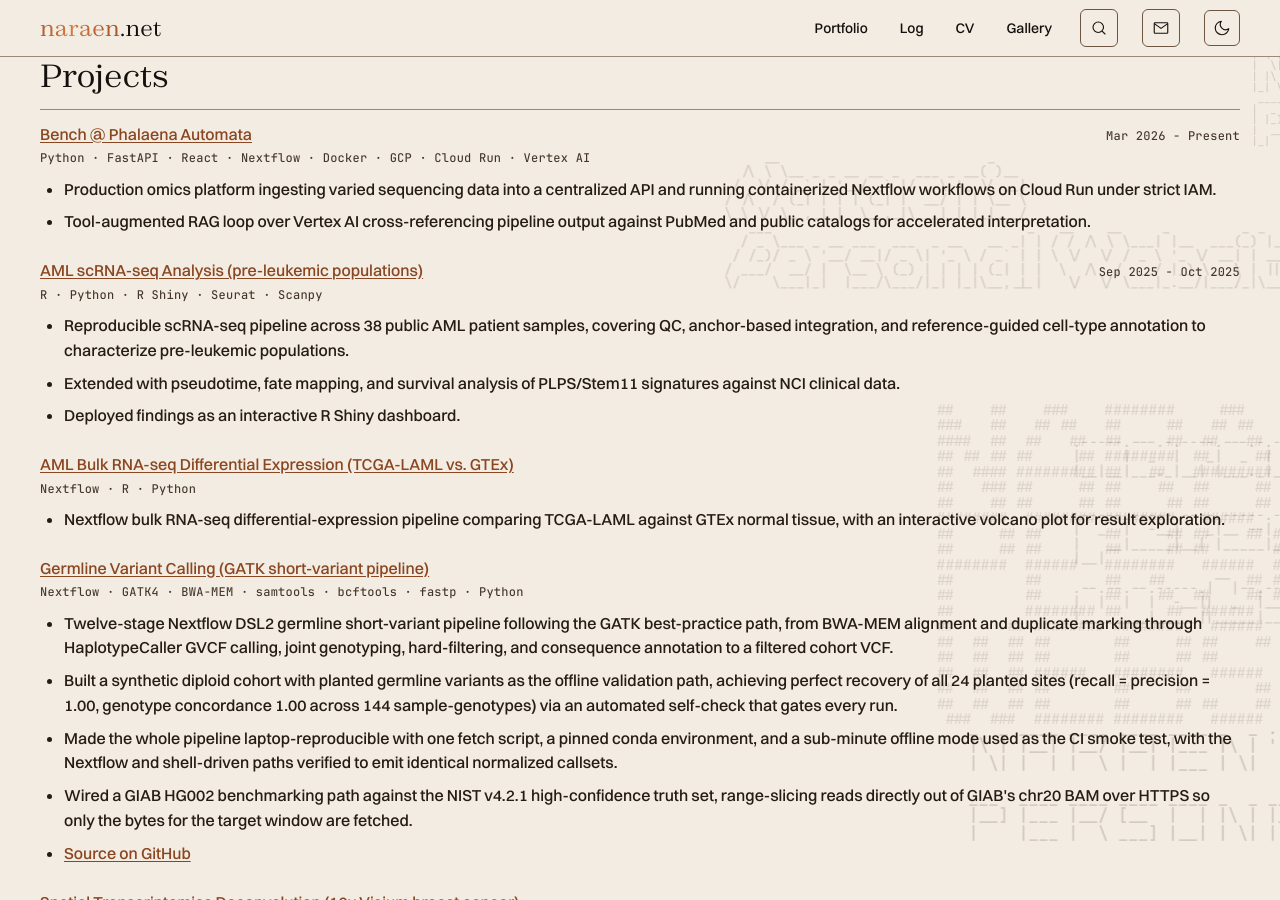
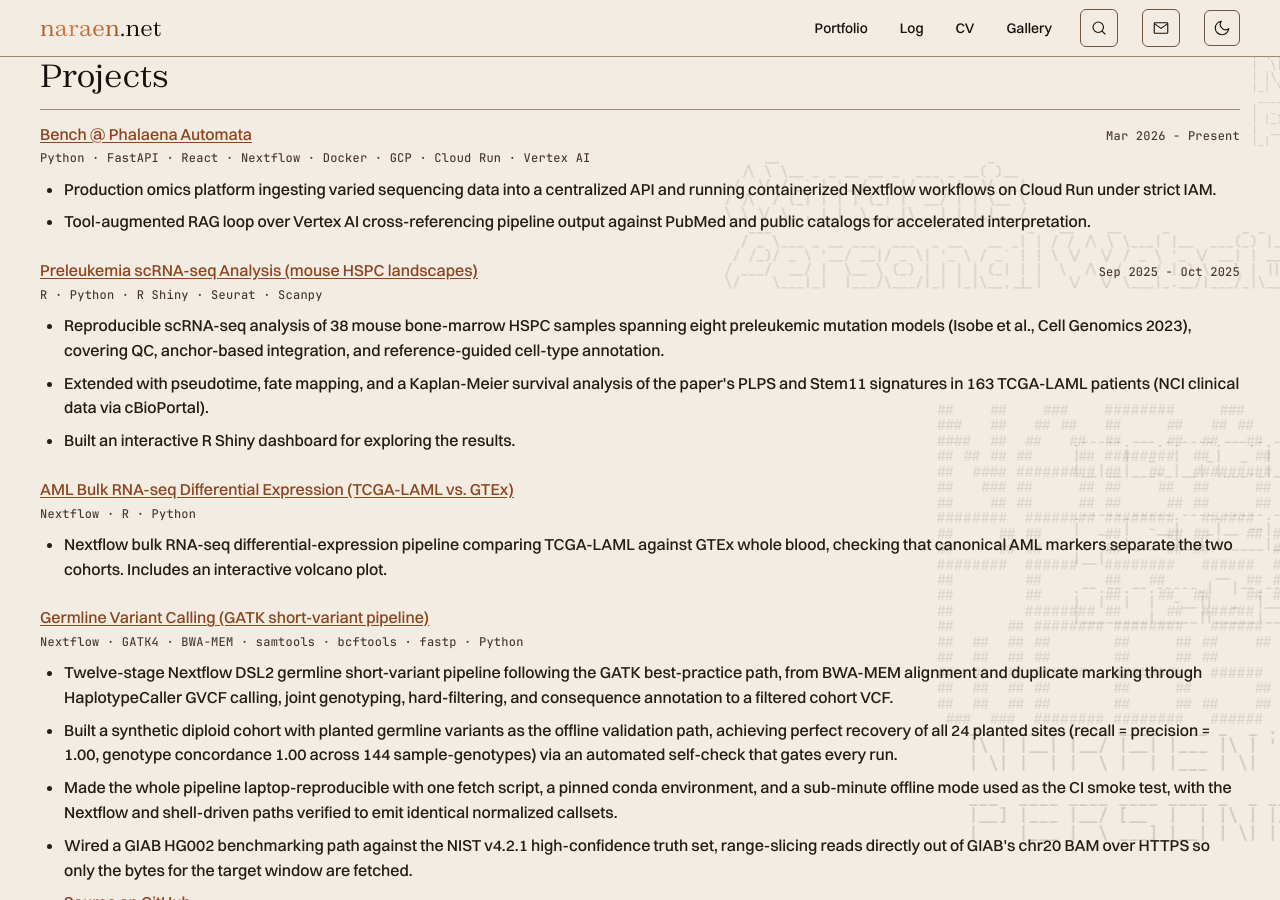
Before and after one commit to naraenp/naraen_net, a Jekyll site: the page built from cv.markdown, in a window 1280 px wide and 900 px high, scrolled down 2809 px. Built offline with Jekyll 4.4.1, drawn with Linux system fonts in a browser that asks for light colours.

Commit message:
Fix AML project attribution and data description
The single-cell data comes from Isobe et al., Cell Genomics 2023
(10.1016/j.xgen.2023.100426), not "Zeng et al." (no such author on that
paper). It is 38 mouse bone-marrow HSPC samples across eight preleukemic
mutation models, not "38 public AML patient samples".

The human arm is described separately and accurately: median-split
Kaplan-Meier of the paper's PLPS and Stem11 signatures in 163 TCGA-LAML
patients with both expression and overall survival, NCI clinical data via
cBioPortal. The 163 figure was verified by replaying the notebook's join
against bioinformatics-public/preleukemia_analysis/data/signatures/.

The bulk Nextflow pipeline is now framed as complementing the single-cell
work by checking canonical AML markers in bulk cohorts. It does not test
PLPS or Stem11 and no longer implies it.

profile.yml regenerated from content.yml via bin/build-content.py.
The thumbnail SVG's text labels carried the same wrong sample count.

Co-Authored-By: Claude Opus 5 <noreply@anthropic.com>

```diff
--- a/_data/profile.yml
+++ b/_data/profile.yml
@@ -399,7 +399,7 @@ projects:
   start_iso: 2026-03
 - id: proj_aml_sc
   featured: true
-  name: AML scRNA-seq Analysis (pre-leukemic populations)
+  name: Preleukemia scRNA-seq Analysis (mouse HSPC landscapes)
   slug: aml_proj
   primary: true
   stack:
@@ -417,22 +417,23 @@ projects:
     - single-cell
     - cancer
     - comp-bio
-    text: Reproducible scRNA-seq pipeline across 38 public AML patient samples, covering QC, anchor-based
-      integration, and reference-guided cell-type annotation to characterize pre-leukemic populations.
+    text: Reproducible scRNA-seq analysis of 38 mouse bone-marrow HSPC samples spanning eight preleukemic
+      mutation models (Isobe et al., Cell Genomics 2023), covering QC, anchor-based integration, and reference-guided
+      cell-type annotation.
   - id: aml_2
     tags:
     - single-cell
     - trajectory
     - survival
     - stats
-    text: Extended with pseudotime, fate mapping, and survival analysis of PLPS/Stem11 signatures against
-      NCI clinical data.
+    text: Extended with pseudotime, fate mapping, and a Kaplan-Meier survival analysis of the paper's
+      PLPS and Stem11 signatures in 163 TCGA-LAML patients (NCI clinical data via cBioPortal).
   - id: aml_3
     tags:
     - tooling
     - rshiny
     - viz
-    text: Deployed findings as an interactive R Shiny dashboard.
+    text: Built an interactive R Shiny dashboard for exploring the results.
   dates: Sep 2025 - Oct 2025
   start_iso: 2025-09
   end_iso: 2025-10
@@ -451,8 +452,9 @@ projects:
     - pipeline
     - nextflow
     - bulk-rnaseq
-    text: Nextflow bulk RNA-seq differential-expression pipeline comparing TCGA-LAML against GTEx normal
-      tissue, with an interactive volcano plot for result exploration.
+    text: Nextflow bulk RNA-seq differential-expression pipeline comparing TCGA-LAML against GTEx whole
+      blood, checking that canonical AML markers separate the two cohorts. Includes an interactive volcano
+      plot.
 - id: proj_variant_calling
   featured: true
   name: Germline Variant Calling (GATK short-variant pipeline)
--- a/_portfolio/aml_proj.md
+++ b/_portfolio/aml_proj.md
@@ -1,26 +1,28 @@
 ---
 layout: page
-title: "AML transcriptomics: single-cell + bulk RNA-seq"
-description: "Two complementary acute myeloid leukemia projects: a single-cell pipeline characterizing pre-leukemic populations (R Shiny dashboard) and a Nextflow bulk RNA-seq differential-expression pipeline (interactive volcano)."
+title: "Preleukemia and AML transcriptomics: single-cell + bulk RNA-seq"
+description: "Two projects on the road into AML: a single-cell analysis of preleukemic mouse HSPCs with an R Shiny dashboard, and a Nextflow bulk RNA-seq differential-expression pipeline with an interactive volcano."
 thumbnail: "/assets/images/portfolio/aml_scrna.svg"
 slug: aml_proj   # joins this page to its entry in content.yml projects
 ---
 
-Two complementary takes on **acute myeloid leukemia** transcriptomics: a single-cell pipeline that characterizes pre-leukemic populations across patient cohorts, and a bulk RNA-seq differential-expression pipeline built as a workflow-engineering exercise. The first asks *which cells* drive the disease; the second asks *which genes* separate AML from healthy blood at the cohort level.
+Two takes on the road into **acute myeloid leukemia**: a single-cell analysis of preleukemic mouse blood progenitors, and a bulk RNA-seq differential-expression pipeline built as a workflow-engineering exercise. The first asks *which cells* change before leukemia; the second asks *which genes* separate AML from healthy blood in bulk cohorts.
 
-### Single-cell RNA-seq: pre-leukemic populations
+### Single-cell RNA-seq: preleukemic populations
 
-Built a reproducible scRNA-seq pipeline on **38 public AML patient samples** spanning the full pipeline from raw 10X data to clinical correlation. The R-side ([Seurat](https://satijalab.org/seurat/)) workflow handles per-sample QC, normalization, anchor-based integration, and **reference-guided cell-type annotation** against a hematopoietic atlas to surface pre-leukemic populations. The Python-side workflow ([Scanpy](https://scanpy.readthedocs.io/) + [CellRank](https://cellrank.readthedocs.io/)) extends the analysis with **diffusion pseudotime, GPCCA macrostates, and fate probabilities** out of HSC-rooted trajectories, then scores **PLPS/Stem11 gene signatures** with `decoupler` and runs Kaplan-Meier **survival analysis** against TCGA LAML clinical data using `lifelines`.
+Built a reproducible scRNA-seq analysis of **38 mouse bone-marrow HSPC samples** spanning eight preleukemic mutation models, from raw 10X data through to a human survival readout. The R side ([Seurat](https://satijalab.org/seurat/)) handles per-sample QC, normalization, anchor-based integration, and **reference-guided cell-type annotation** against a hematopoietic atlas to surface preleukemic populations. The Python side ([Scanpy](https://scanpy.readthedocs.io/) + [CellRank](https://cellrank.readthedocs.io/)) adds **diffusion pseudotime, GPCCA macrostates, and fate probabilities** out of HSC-rooted trajectories.
 
-Findings are surfaced through an interactive R Shiny dashboard with two views: a filterable UMAP of integrated hematopoietic lineages, and a gallery of analysis figures (integrated UMAP, cell-type abundance, macrostates, fate probabilities, metabolic pathway activity, pseudotime gene dynamics, and the two survival plots).
+The human arm is separate. It scores the paper's **PLPS and Stem11 signatures** with `decoupler` in the **TCGA-LAML** cohort, then splits patients at the median score and compares Kaplan-Meier curves with a log-rank test using `lifelines`. That cohort is 163 patients with both expression and overall-survival data (NCI clinical data via cBioPortal).
+
+Results are shown through an interactive R Shiny dashboard with two views: a filterable UMAP of integrated hematopoietic lineages, and a gallery of analysis figures (integrated UMAP, cell-type abundance, macrostates, fate probabilities, metabolic pathway activity, pseudotime gene dynamics, and the two survival plots).
 
 **Platforms & Tools:** R, Python, R Shiny, Seurat, Scanpy, CellRank, decoupler, lifelines, Jupyter, Conda, shinyapps.io
 
-Source data drawn from [Zeng et al., *Cell Genomics* (2023)](https://doi.org/10.1016/j.xgen.2023.100426) and AML clinical data from NCI. Pipeline source lives in [`bioinformatics-public/preleukemia_analysis`](https://github.com/naraenp/bioinformatics-public/tree/main/preleukemia_analysis).
+Source data drawn from [Isobe et al., *Cell Genomics* (2023)](https://doi.org/10.1016/j.xgen.2023.100426), and TCGA-LAML clinical data from NCI via cBioPortal. Pipeline source lives in [`bioinformatics-public/preleukemia_analysis`](https://github.com/naraenp/bioinformatics-public/tree/main/preleukemia_analysis).
 
 <figure class="media-figure">
   <iframe src="https://naraenp2.shinyapps.io/preleuk_dashboard/"
-          title="AML scRNA-seq Shiny dashboard"
+          title="Preleukemia scRNA-seq Shiny dashboard"
           loading="lazy"
           style="height: 800px;">
   </iframe>
@@ -29,7 +31,7 @@ Source data drawn from [Zeng et al., *Cell Genomics* (2023)](https://doi.org/10.
 
 ### Bulk RNA-seq differential expression (Nextflow)
 
-A compact **[Nextflow DSL2](https://www.nextflow.io/)** pipeline for bulk RNA-seq differential expression, **AML vs. healthy**, run end-to-end on real public RNA-seq cohorts. AML samples come from **TCGA-LAML** and healthy controls from **GTEx whole blood**, both pulled from the **[recount3](https://rna.recount.bio/)** project, which re-aligns and re-quantifies TCGA and GTEx through one uniform Monorail / STAR / GENCODE v26 pipeline so the gene-level counts are directly comparable across the two sources.
+A compact **[Nextflow DSL2](https://www.nextflow.io/)** pipeline for bulk RNA-seq differential expression, **AML vs. healthy**, run on real public RNA-seq cohorts. It complements the single-cell work: where that analysis follows preleukemic cells in mice, this one checks that the canonical AML markers separate AML from healthy blood in bulk human cohorts. AML samples come from **TCGA-LAML** and healthy controls from **GTEx whole blood**, both pulled from the **[recount3](https://rna.recount.bio/)** project, which re-aligns and re-quantifies TCGA and GTEx through one uniform Monorail / STAR / GENCODE v26 pipeline so the gene-level counts are directly comparable across the two sources.
 
 It's a workflow-engineering exercise: a small, readable pipeline (channels, processes, `publishDir`, profile-driven config) on top of a transparent, dependency-light biology layer: library-size CPM normalization, a per-gene Welch t-test on log2-CPM, and a hand-rolled Benjamini-Hochberg FDR. The interactive volcano below labels the canonical AML markers (FLT3, KIT, MEIS1, HOXA9, MPO, CD34, …), which sit cleanly above the significance line.
 
```
Also changed, not shown: assets/images/portfolio/aml_scrna.svg.
